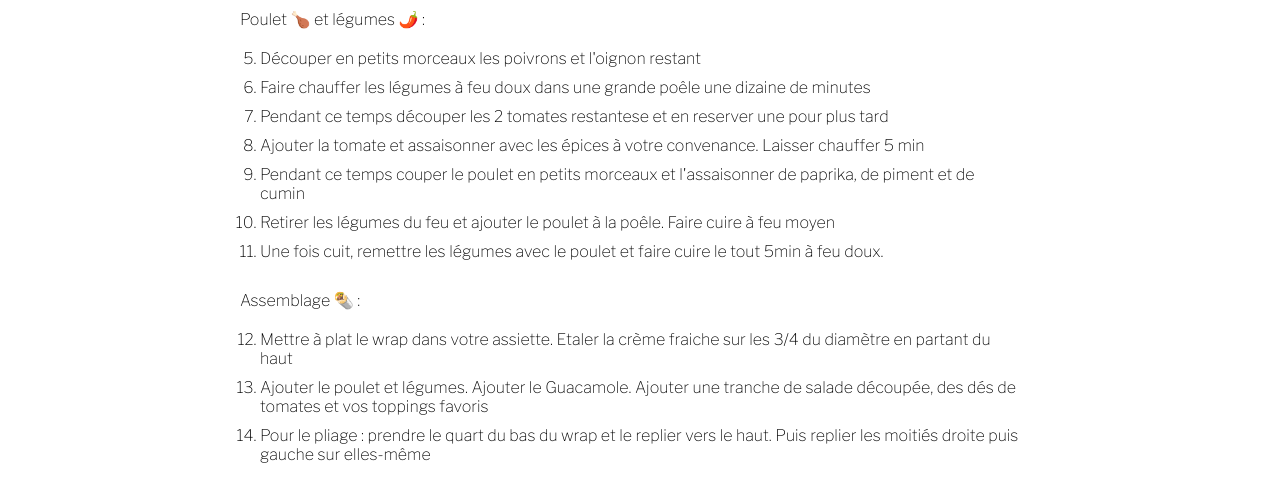
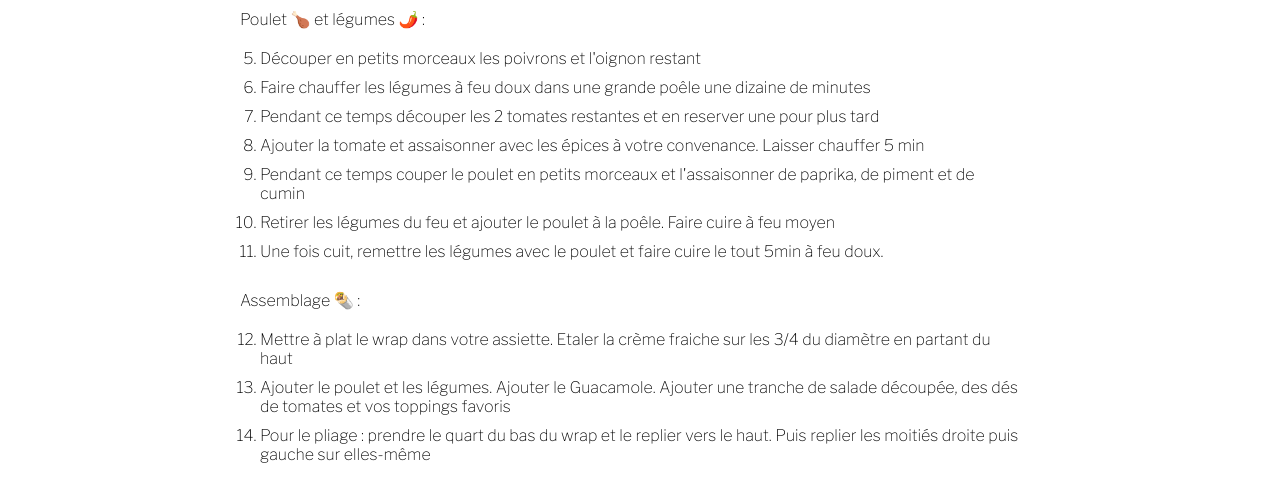
Before and after one commit to neuracr/neuracr.github.io, a Jekyll site: the page built from docs/recipes/_posts/2022-03-17-fajitas.html, in a window 1280 px wide. Shown: the part 1446-1941 px from the top of the page. Built offline with Jekyll 4.4.1, drawn with Linux system fonts in a browser that asks for light colours; some web fonts are replaced.

Commit message:
Update 2022-03-17-fajitas.html

```diff
--- a/docs/recipes/_posts/2022-03-17-fajitas.html
+++ b/docs/recipes/_posts/2022-03-17-fajitas.html
@@ -52,7 +52,7 @@ Un plat frais, doux et piquant à la fois !
     <ol start="5">
         <li>Découper en petits morceaux les poivrons et l'oignon restant</li>
         <li>Faire chauffer les légumes à feu doux dans une grande poêle une dizaine de minutes</li>
-        <li>Pendant ce temps découper les 2 tomates restantese et en reserver une pour plus tard</li>
+        <li>Pendant ce temps découper les 2 tomates restantes et en reserver une pour plus tard</li>
         <li>Ajouter la tomate et assaisonner avec les épices à votre convenance. Laisser chauffer 5 min</li>
         <li>Pendant ce temps couper le poulet en petits morceaux et l'assaisonner de paprika, de piment et de cumin</li>
         <li>Retirer les légumes du feu et ajouter le poulet à la poêle. Faire cuire à feu moyen</li>
@@ -62,7 +62,7 @@ Un plat frais, doux et piquant à la fois !
     Assemblage 🌯 :
     <ol start="12">
         <li>Mettre à plat le wrap dans votre assiette. Etaler la crème fraiche sur les 3/4 du diamètre en partant du haut</li>
-        <li>Ajouter le poulet et légumes. Ajouter le Guacamole. Ajouter une tranche de salade découpée, des dés de tomates et vos toppings favoris</li>
+        <li>Ajouter le poulet et les légumes. Ajouter le Guacamole. Ajouter une tranche de salade découpée, des dés de tomates et vos toppings favoris</li>
         <li>Pour le pliage : prendre le quart du bas du wrap et le replier vers le haut. Puis replier les moitiés droite puis gauche sur elles-même</li>
     </ol>
 </div>
```
